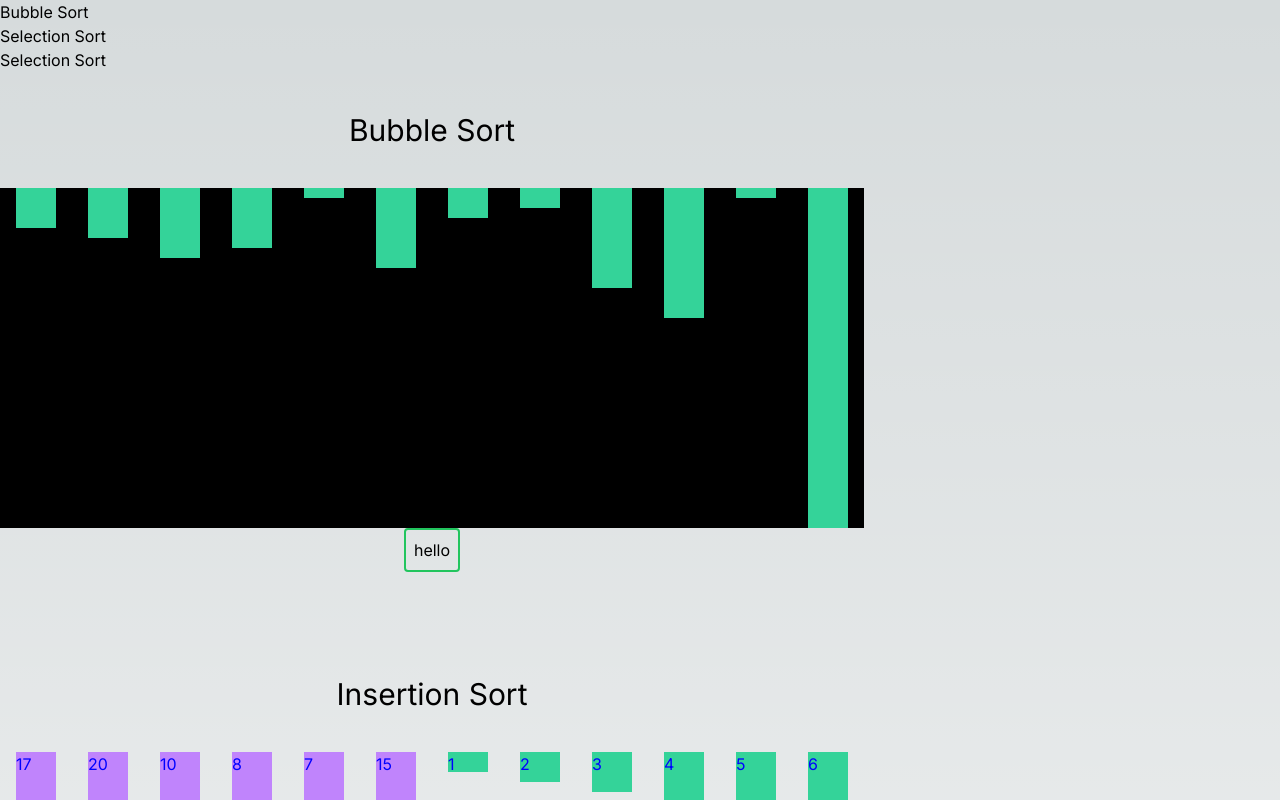
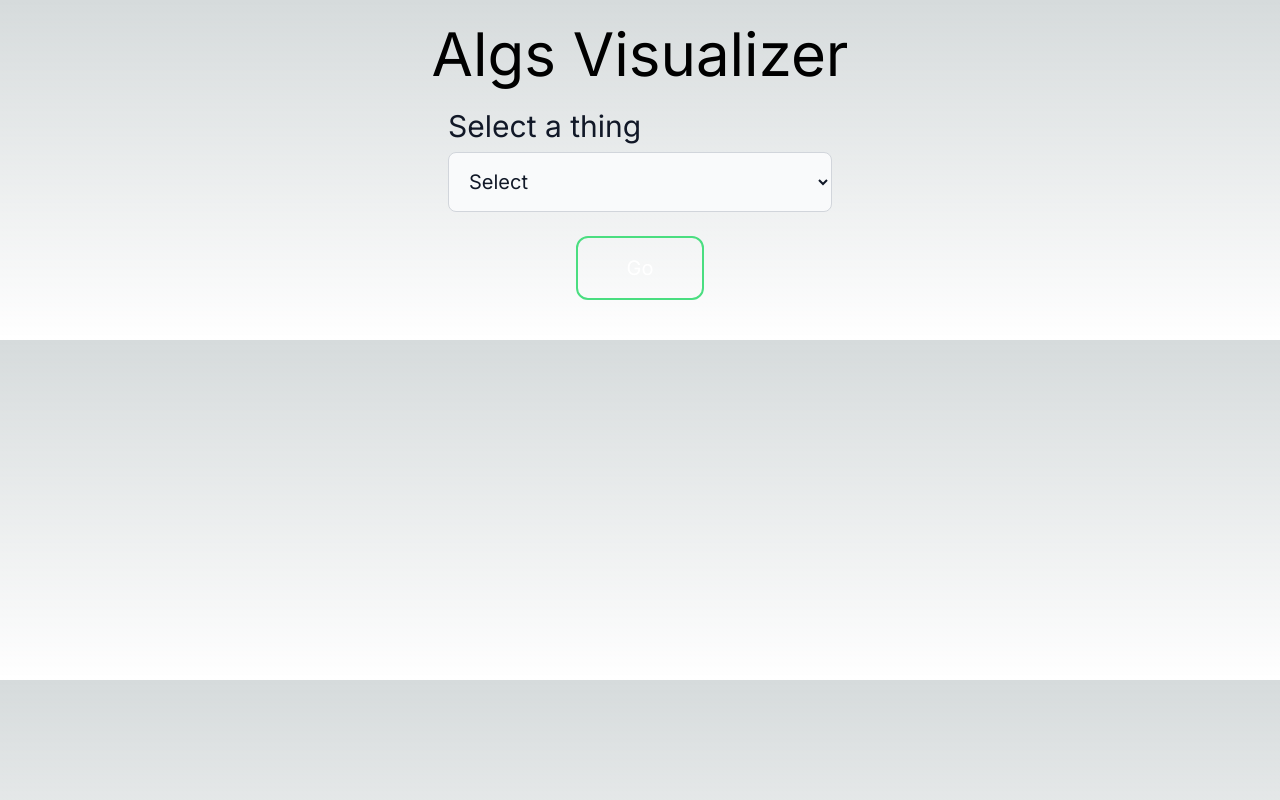
Before and after one commit to yayakix/iyanamarquez.Algorithmsv1, a Next.js app: page / in a window 1280 px wide. Shown: the top 800 px of the page. Built offline with nearby package versions, Linux system fonts and the light colour scheme.

Commit message:
add styling to multiple pages

```diff
--- a/src/app/layout.tsx
+++ b/src/app/layout.tsx
@@ -1,13 +1,16 @@
+'use client'
+
 import type { Metadata } from "next";
 import { Inter } from "next/font/google";
 import "./globals.css";
+import SelectionDropdown from "@/components/SelectionDropdown";
 
 const inter = Inter({ subsets: ["latin"] });
 
-export const metadata: Metadata = {
-  title: "Create Next App",
-  description: "Generated by create next app",
-};
+// export const metadata: Metadata = {
+//   title: "Create Next App",
+//   description: "Generated by create next app",
+// };
 
 export default function RootLayout({
   children,
@@ -16,7 +19,11 @@ export default function RootLayout({
 }>) {
   return (
     <html lang="en">
-      <body className={inter.className}>{children}</body>
+      <body className={inter.className}>
+        <h1 className="text-6xl text-center my-6 ">Algs Visualizer</h1>
+        <SelectionDropdown />
+
+        {children}</body>
     </html>
   );
 }
--- a/src/app/page.tsx
+++ b/src/app/page.tsx
@@ -5,27 +5,26 @@ import SelectionSort from "./sort/selection/page";
 import InsertionSort from "./sort/insertion/page";
 import MergeSort from "./sort/merge/page";
 import { useEffect, useState } from "react";
+import SelectionDropdown from "@/components/SelectionDropdown";
 
 export default function Home() {
   const startingArr = [17, 3, 4, 20, 5, 1, 2, 10, 6, 8, 7, 15];
   const [arr, setArr] = useState(startingArr)
 
   return (
-    <div className="flex flex-col justify-center items-center grid grid-col-4 ">
-      <a href="/sort/bubble">
-        <button>Bubble Sort</button>
-      </a>
-      <a href="/sort/selection">
-        <button>Selection Sort</button>
-      </a>
-      <a href="/sort/insertion">
-        <button>Selection Sort</button>
-      </a>
-      <div className="flex flex-wrap gap-16">
-        <BubbleSort array={startingArr} />
-        <InsertionSort array={startingArr} />
-        <SelectionSort array={startingArr} />
-        <MergeSort array={startingArr} />
+    <div>
+      {/* <h1 className="text-6xl text-center mt-10 ">Algs Visualizer</h1> */}
+      <div className="mt-10">
+        {/* <SelectionDropdown /> */}
+      </div>
+
+      <div className="flex flex-col justify-center items-center grid grid-col-4 ">
+        <div className="flex flex-wrap gap-16">
+          {/* <BubbleSort array={startingArr} />
+          <InsertionSort array={startingArr} />
+          <SelectionSort array={startingArr} />
+          <MergeSort array={startingArr} /> */}
+        </div>
       </div>
     </div>
   );
--- a/src/app/sort/bubble/page.tsx
+++ b/src/app/sort/bubble/page.tsx
@@ -5,8 +5,8 @@ import { useEffect, useState } from "react";
 
 
 export default function BubbleSort(props: { array: [] }) {
-    // const startingArr = [12, 8, 5, 4, 3, 6, 7, 1, 12, 33, 0]
-    const startingArr = props.array
+    const startingArr = [12, 8, 5, 4, 3, 6, 7, 1, 12, 33, 0]
+    // const startingArr = props.array
     const [arr, setArr] = useState(startingArr)
     const [steps, setSteps] = useState([])
 
--- a/src/app/sort/insertion/page.tsx
+++ b/src/app/sort/insertion/page.tsx
@@ -5,8 +5,8 @@ import { useEffect, useState } from "react";
 
 
 export default function InsertionSort(props) {
-    // const startingArr = [33, 12, 16, 34, 36, 7, 5, 9, 2, 1, 46]
-    const startingArr = props.array
+    const startingArr = [33, 12, 16, 34, 36, 7, 5, 9, 2, 1, 46]
+    // const startingArr = props.array
 
     const [arr, setArr] = useState(startingArr)
     const [newArray, setNewArray] = useState<number[]>([])
--- a/src/app/sort/merge/page.tsx
+++ b/src/app/sort/merge/page.tsx
@@ -43,10 +43,6 @@ export default function MergeSort(props: { array: number[] }) {
     const startingArr = [5, 4, 7, 3, 1, 6, 8, 2, 9]
     const [sorted, setSorted] = useState(false);
     const [sortedArr, setSortedArr] = useState(startingArr)
-
-
-
-
     useEffect(() => {
         setSortedArr(solution.sortedArray)
 
@@ -57,7 +53,6 @@ export default function MergeSort(props: { array: number[] }) {
             <h1 className="text-3xl my-10">Merge Sort</h1>
             <div className="flex flex-row">
                 <div className="flex">
-
                     <NodeComponent node={solution.metadata.node} sorted={sorted} />
                 </div>
             </div>
--- /dev/null
+++ b/src/components/SelectionDropdown.tsx
@@ -0,0 +1,31 @@
+import { useState } from "react"
+import Link from "next/link"
+
+const SelectionDropdown = () => {
+    const [value, setValue] = useState(false)
+
+    const handleSelect = (e) => {
+        console.log(e.target.value)
+        setValue(e.target.value)
+    }
+
+    return <div>
+        <form className="max-w-sm mx-auto">
+            <label htmlFor="small" className="block mb-2 text-3xl text-gray-900 dark:text-white">Select a thing</label>
+            <select onChange={handleSelect} id="small" className="block w-full p-4 mb-6 text-xl text-gray-900 border border-gray-300 rounded-lg bg-gray-50 focus:ring-blue-500 focus:border-blue-500">
+                <option selected>Select</option>
+                <option value="/">Home</option>
+                <option value="/sort/bubble">Bubble</option>
+                <option value="/sort/selection">Selection</option>
+                <option value="/sort/merge">Merge</option>
+                <option value="/sort/insertion">Insertion</option>
+            </select>
+        </form>
+        <div className="flex justify-center">
+            <button className="text-white border-2 border-green-400 w-32 text-xl p-4 rounded-xl hover:bg-green-400"><Link href={`${value}`}>Go</Link>
+            </button>
+        </div>
+    </div >
+}
+
+export default SelectionDropdown;
```
Also changed, not shown: src/algorithms/depthFirstSearch.ts (+6 -1 lines).
